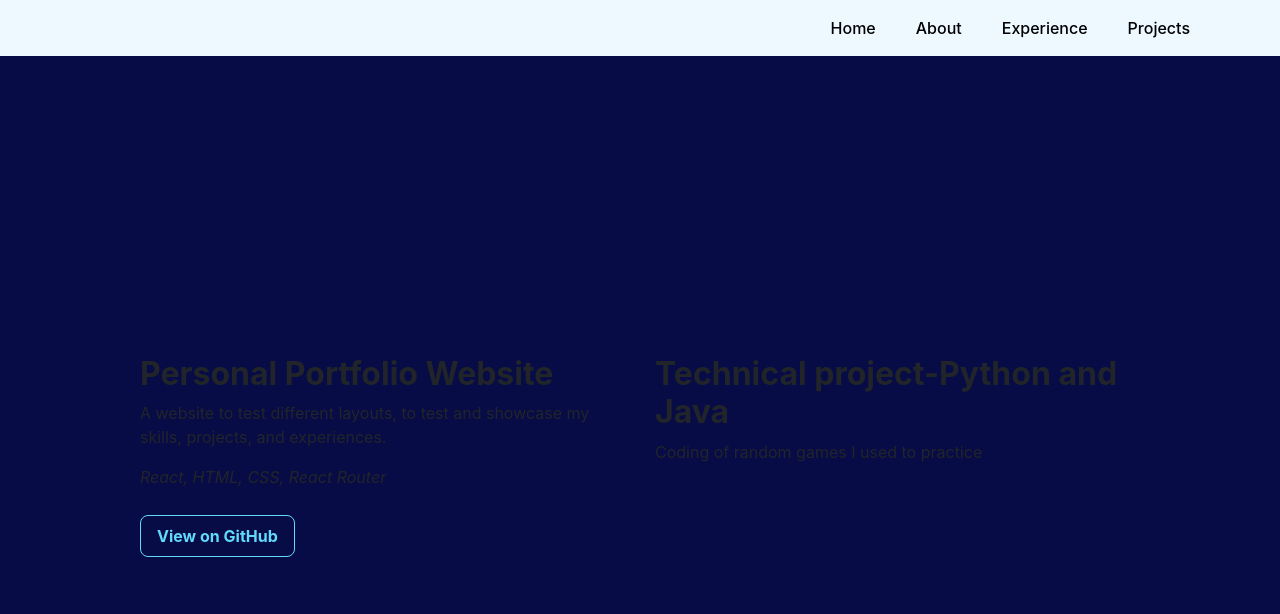
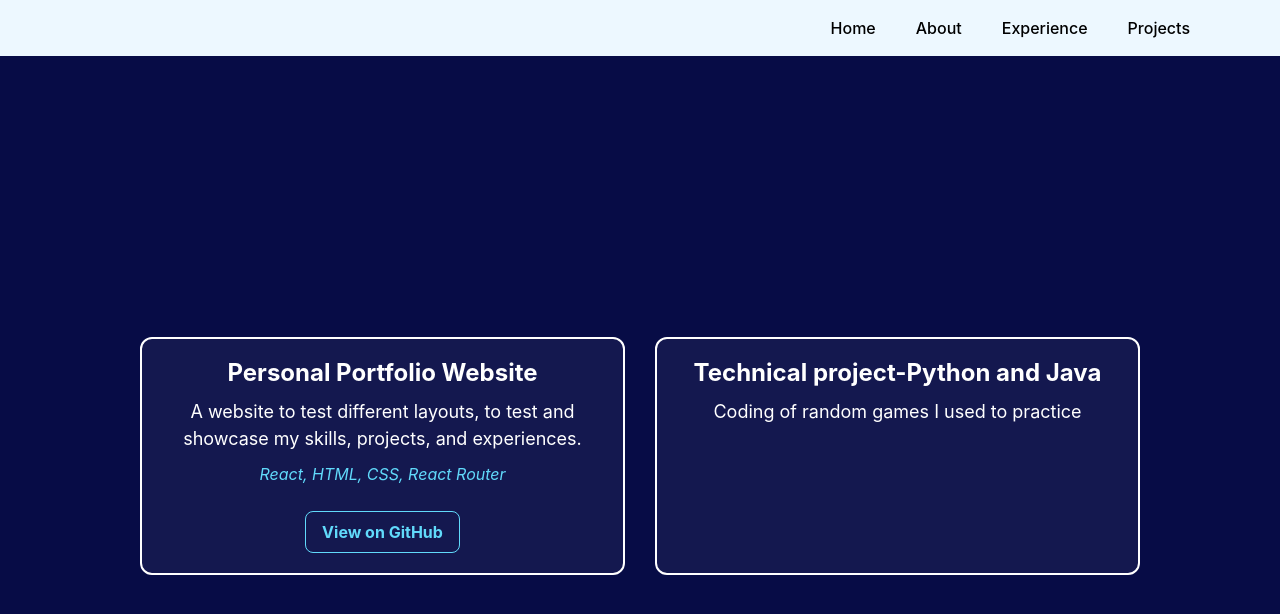
Before and after one commit to FernandesLaura0/personal-website-workshop, a React (Create React App) app: page /#/projects in a window 1280 px wide. Shown: the top 614 px of the page. Built offline with nearby package versions, Linux system fonts and the light colour scheme.

Commit message:
last update of today

```diff
--- a/src/App.js
+++ b/src/App.js
@@ -13,7 +13,7 @@ function App() {
       <Routes>
         <Route path="/" element={<Home />} />
         <Route path="/about" element={<h1>About Page</h1>} />
-        <Route path="/experience" element={<h1>Expereince Page</h1>} />
+        <Route path="/experience" element={<h1>Experience Page</h1>} />
         <Route path="/projects" element={<Projects />} />
       </Routes>
     </Router>
@@ -34,4 +34,12 @@ if that does not work try the following:
 npm run deploy
 every time you change something on the page
 so the new link it's updated
+
+
+
+
+ok actually the way to push the updates to the link I created is:
+git commit -am "write what you updated"
+git push
+npm run deploy
 */
--- a/src/components/Projects.css
+++ b/src/components/Projects.css
@@ -15,7 +15,7 @@
     width: 100%;
 }
 
-.project-card {
+.projects-card {
     background-color: rgba(255, 255, 255, 0.05);
     border: 2px solid white;
     border-radius: 12px;
@@ -25,21 +25,21 @@
     transition: transform 0.3s;
 }
 
-.project-card:hover {
+.projects-card:hover {
     transform: scale(1.05);
 }
 
-.project-card h2 {
+.projects-card h2 {
     margin-bottom: 10px;
     font-size: 24px;
 }
 
-.project-card p {
+.projects-card p {
     margin-bottom: 10px;
     font-size: 18px;
 }
 
-.project-card .tech {
+.projects-card .tech {
     font-size: 16px;
     color: #61dafb;
     margin-bottom: 15px;
```
